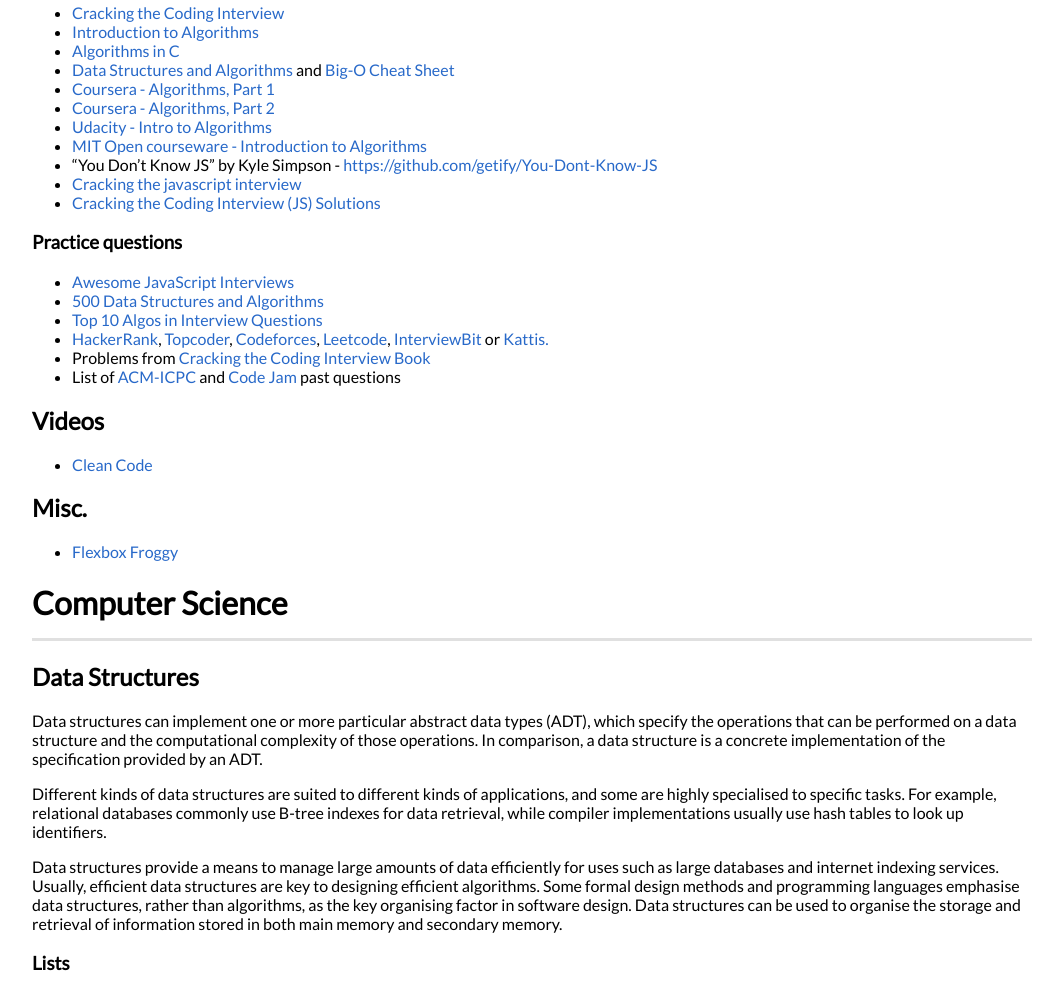
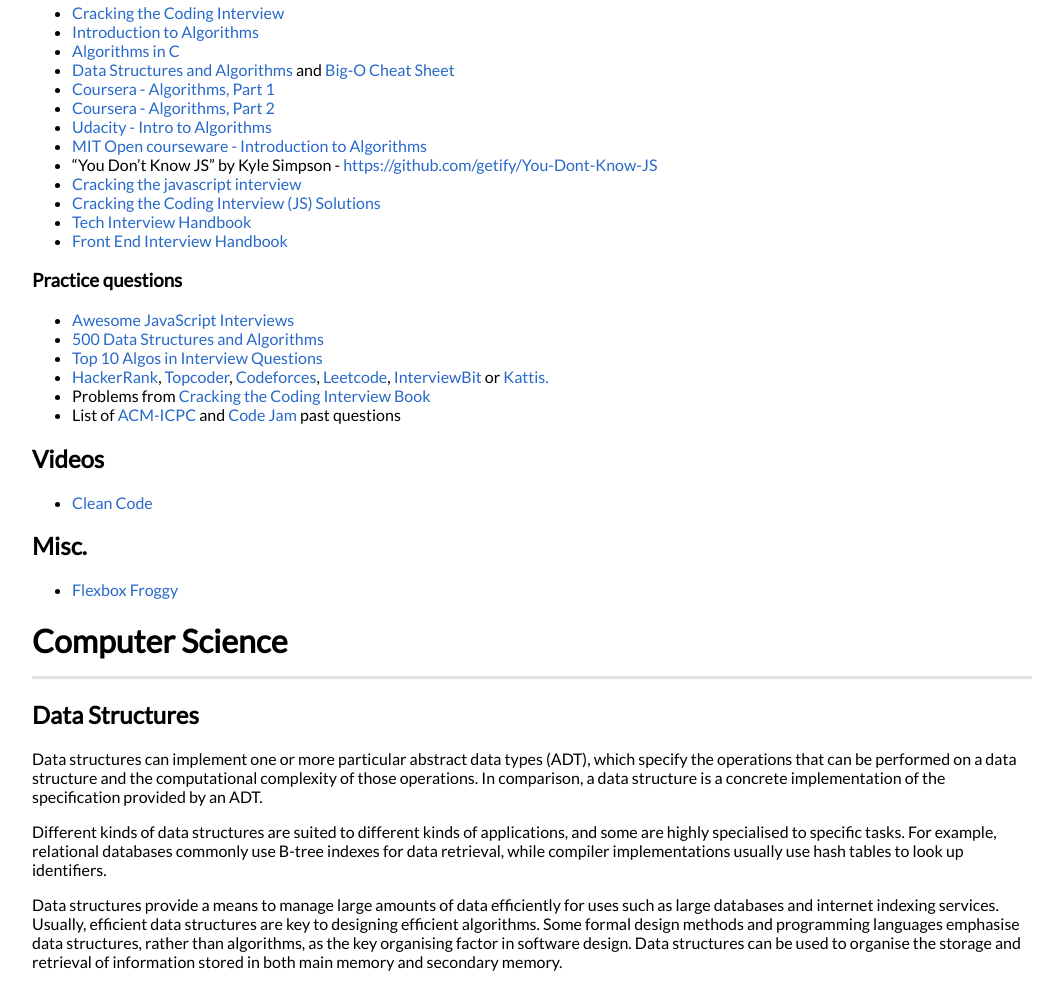
Before and after one commit to danieldelcore/mega-interview-guide, a plain HTML site: page index.html in a window 1280 px wide. Shown: the part 1872-2859 px from the top of the page, without its empty margins (108-1171 px from the left). Drawn offline with nearby package versions, Linux system fonts and the light colour scheme.

Commit message:
Deploying to gh-pages from @ danieldelcore/mega-interview-guide@e77f7effbb943b1efa40e9ba5d4f8069f437ce01 🚀

```diff
--- a/index.html
+++ b/index.html
@@ -165,6 +165,8 @@
 <li>“You Don’t Know JS” by Kyle Simpson - <a href="https://github.com/getify/You-Dont-Know-JS">https://github.com/getify/You-Dont-Know-JS</a></li>
 <li><a href="https://medium.com/dev-bits/a-perfect-guide-for-cracking-a-javascript-interview-a-developers-perspective-23a5c0fa4d0d">Cracking the javascript interview</a></li>
 <li><a href="https://github.com/careercup/CtCI-6th-Edition-JavaScript">Cracking the Coding Interview (JS) Solutions</a></li>
+<li><a href="https://techinterviewhandbook.org/">Tech Interview Handbook</a></li>
+<li><a href="https://frontendinterviewhandbook.com/">Front End Interview Handbook</a></li>
 </ul>
 <h3 id="practice-questions">Practice questions</h3>
 <ul>
```
